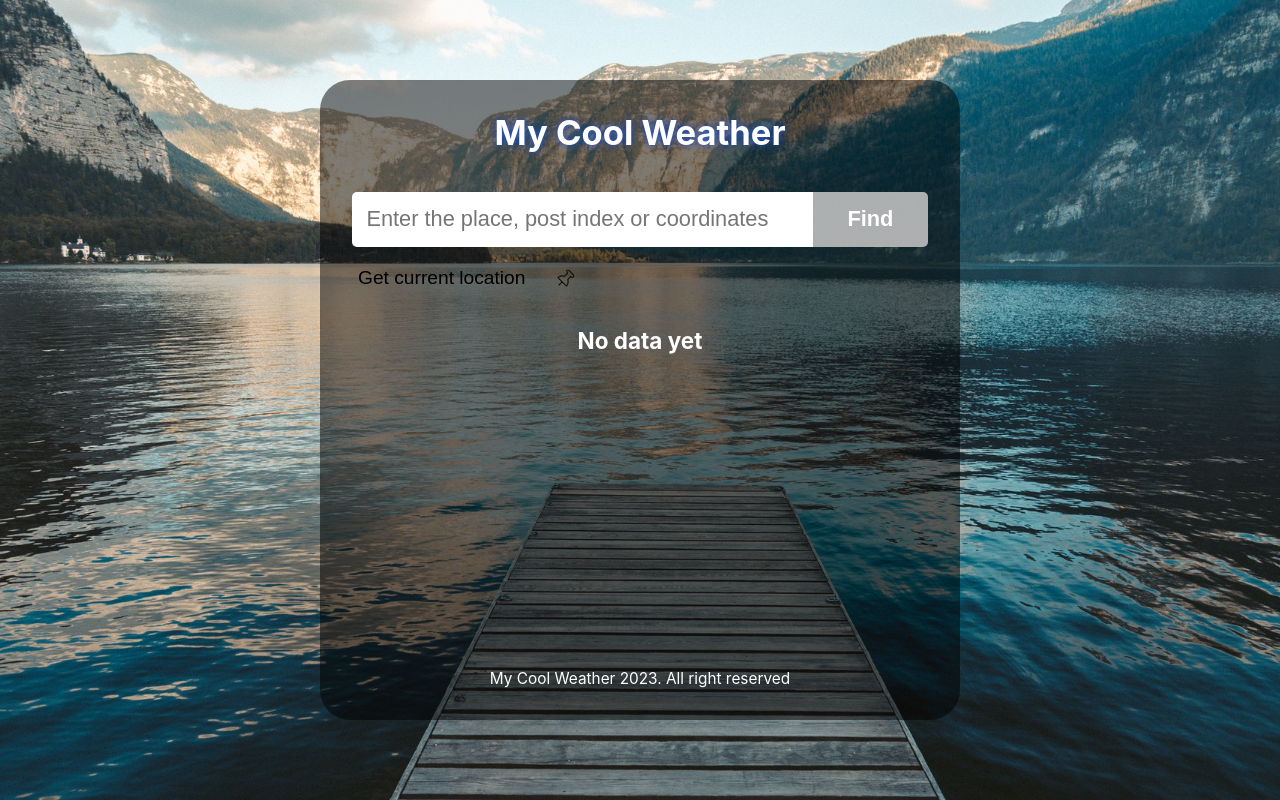
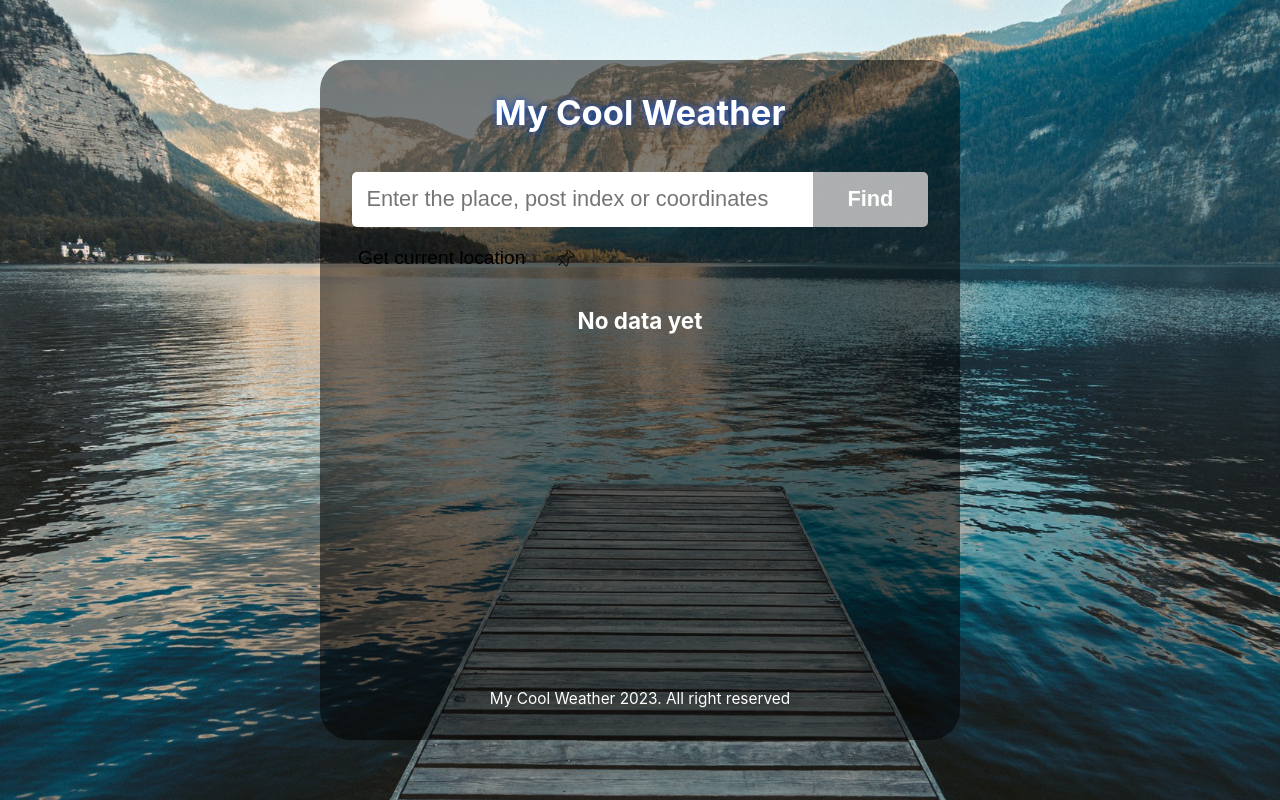
Before and after one commit to avk112/weather, a React (Create React App) app: page / in a window 1280 px wide. Built offline with nearby package versions, Linux system fonts and the light colour scheme.

Commit message:
fixing app height

```diff
--- a/src/index.scss
+++ b/src/index.scss
@@ -55,7 +55,7 @@ code {
     border-radius: 30px;
     color: $standartFontColor;
     padding: 5%;
-    min-height: 80vh;
+    min-height: 85vh;
   }
 
   .header {
```
